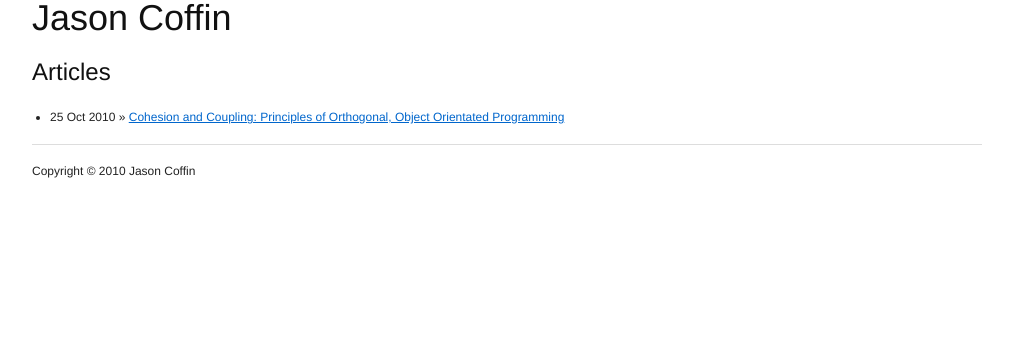
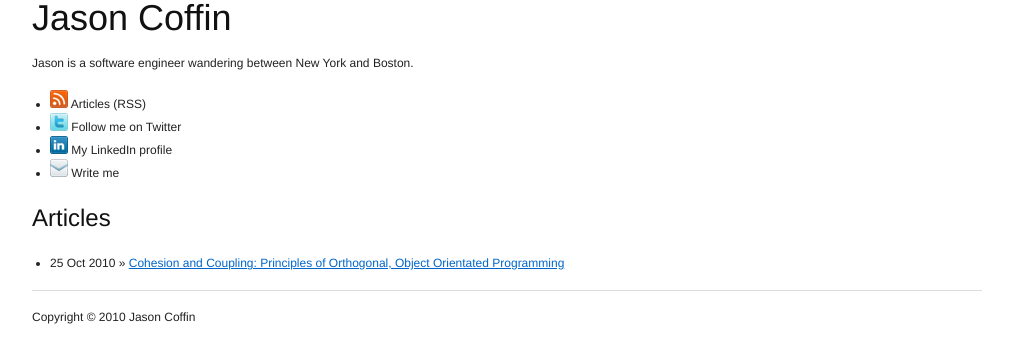
Before and after one commit to jcoffin/jcoffin.github.com, a Jekyll site: the page built from index.html, in a window 1280 px wide. Shown: the top 363 px of the page, without its empty margins (133-1146 px from the left). Built offline with Jekyll 4.4.1, drawn with Linux system fonts in a browser that asks for light colours.

Commit message:
Added images to social media links.

```diff
--- a/index.html
+++ b/index.html
@@ -4,6 +4,13 @@ title: Jason Coffin
 ---
 
 <h1>Jason Coffin</h1>
+<p>Jason is a software engineer wandering between New York and Boston.</p>
+<ul>
+  <li><img src="/images/rss.png" height="18" width="18" alt="RSS" /> Articles (RSS)</li>
+  <li><img src="/images/twitter.png" height="18" width="18" alt="Twitter" /> Follow me on Twitter</li>
+  <li><img src="/images/linkedin.png" height="18" width="18" alt="LinkedIn" /> My LinkedIn profile</li>
+  <li><img src="/images/mail.png" height="18" width="18" alt="Mail" /> Write me</li>
+</ul>
 <h2>Articles</h2>
 <ul>
   {% for post in site.posts %}
```
Also changed, not shown: images/linkedin.png (added), images/mail.png (added), images/rss.png (added), images/twitter.png (added).
